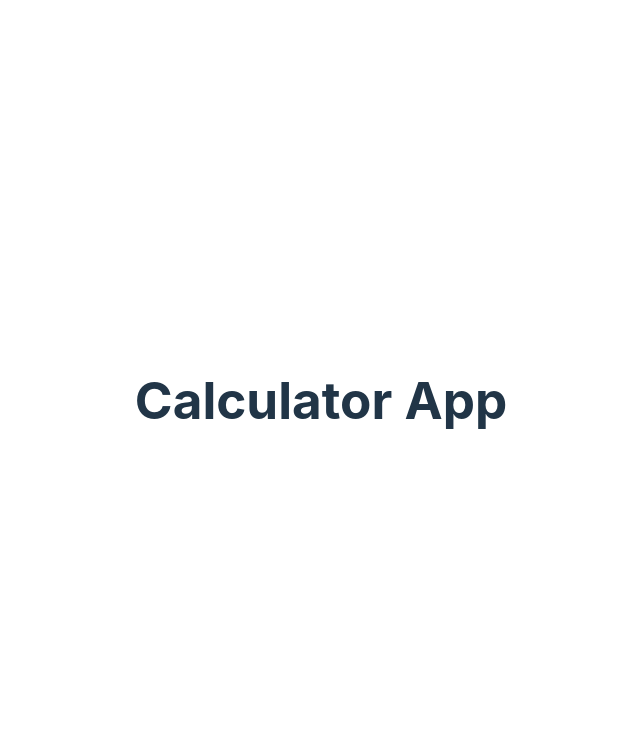
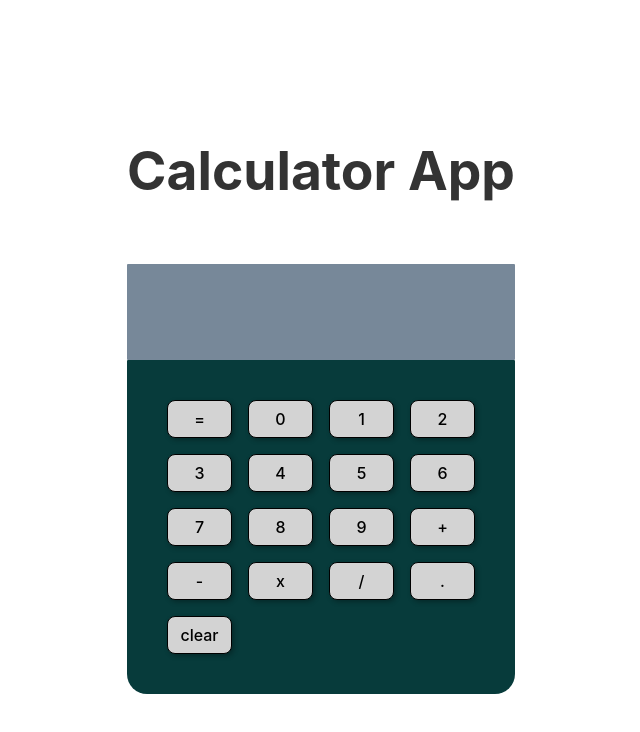
Before and after one commit to whoremonger/calculator, a React (Vite) app: page / in a window 1280 px wide. Shown: the top 732 px of the page, without its empty margins (319-959 px from the left). Built offline with nearby package versions, Linux system fonts and the light colour scheme.

Commit message:
Created buttons and basic design

```diff
--- a/src/App.css
+++ b/src/App.css
@@ -4,3 +4,34 @@
   padding: 2rem;
   text-align: center;
 }
+
+#title {
+  white-space: nowrap;
+  color: #333;
+  font-size: 40pt;
+  margin-bottom: 4rem;
+}
+
+#display {
+  padding: 3rem;
+  background-color: lightslategray;
+  font-size: 18pt;
+  border-radius: 1px 1px;
+}
+
+#calculator-body {
+  padding: 2rem;
+  display: grid;
+  grid-template-columns: 4fr 4fr 4fr 4fr;
+  background-color: rgb(7, 59, 59);
+  border-radius: 1px 1px 20px 20px;
+
+}
+
+.calc-buttons {
+  padding: 0.5rem;
+  margin: 0.5rem;
+  border: 1px solid black;
+  box-shadow: 2px 2px 5px rgba(0, 0, 0, 0.3);
+  background-color: lightgray;
+}
--- a/src/components/Calculator.jsx
+++ b/src/components/Calculator.jsx
@@ -3,9 +3,42 @@ import { useState, useRef, useEffect } from 'react'
 import '../App.css'
 function Calculator() {
 
+  const [number, setNumber] = useState(null)
+
+  const calcData = [
+    { id: "equals", label: "=" },
+    { id: "zero", label: "0" },
+    { id: "one", label: "1" },
+    { id: "two", label: "2" },
+    { id: "three", label: "3" },
+    { id: "four", label: "4" },
+    { id: "five", label: "5" },
+    { id: "six", label: "6" },
+    { id: "seven", label: "7" },
+    { id: "eight", label: "8" },
+    { id: "nine", label: "9" },
+    //maybe put this in a different object
+    { id: "add", label: "+" },
+    { id: "subtract", label: "-" },
+    { id: "multiply", label: "x" },
+    { id: "divide", label: "/" },
+    { id: "decimal", label: "." },
+    { id: "clear", label: "clear" }
+  ]
+
+
+//maybe add pictures for the button labels
+//display is where the numbers are shown
   return (
-    <div>
-      <h1>Calculator App</h1>
+    <div id="whole-calculator">
+      <h1 id="title">Calculator App</h1>
+
+      <div id="display">{number}</div>
+      <div id="calculator-body">
+        {calcData.map((item) => (
+          <button className="calc-buttons" key={item.id} id={item.id}>{item.label}</button>
+        ))}
+      </div>
     </div>
   )
 
```
